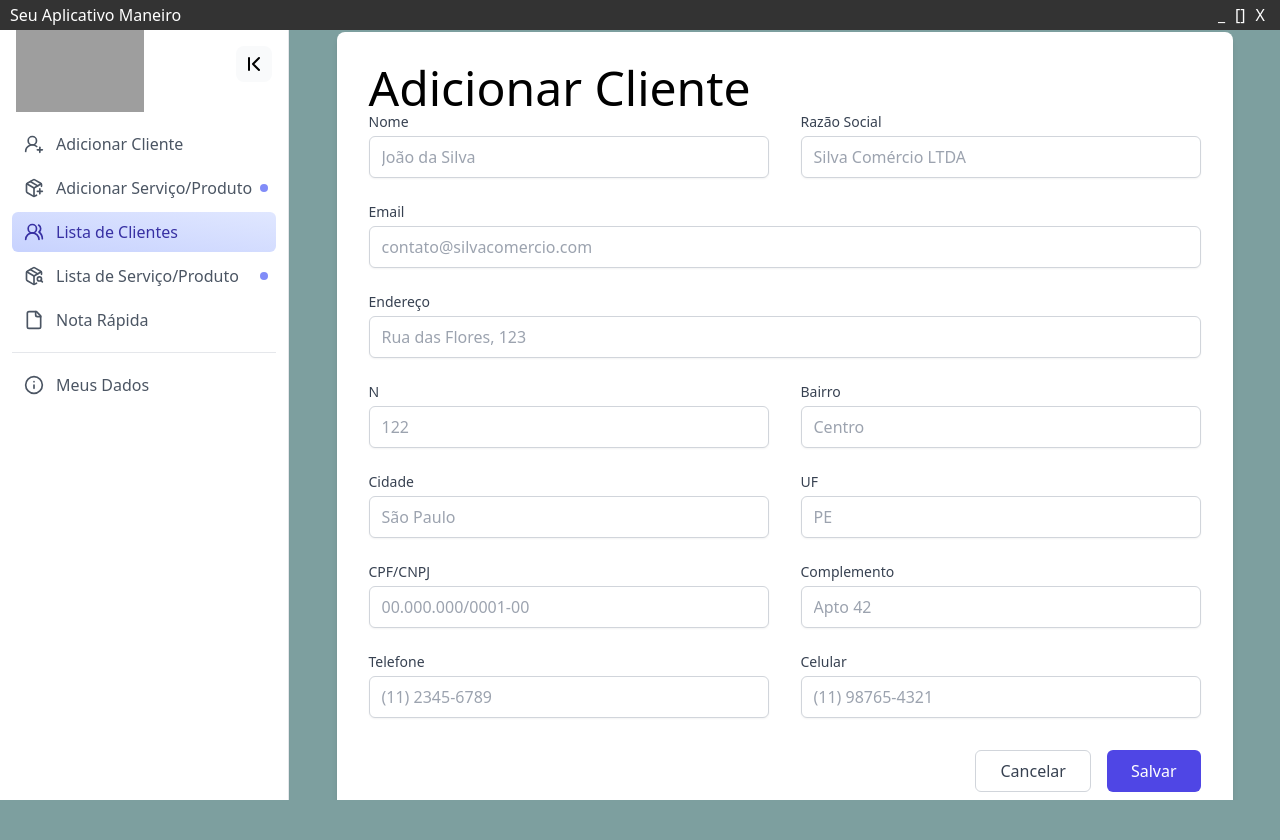
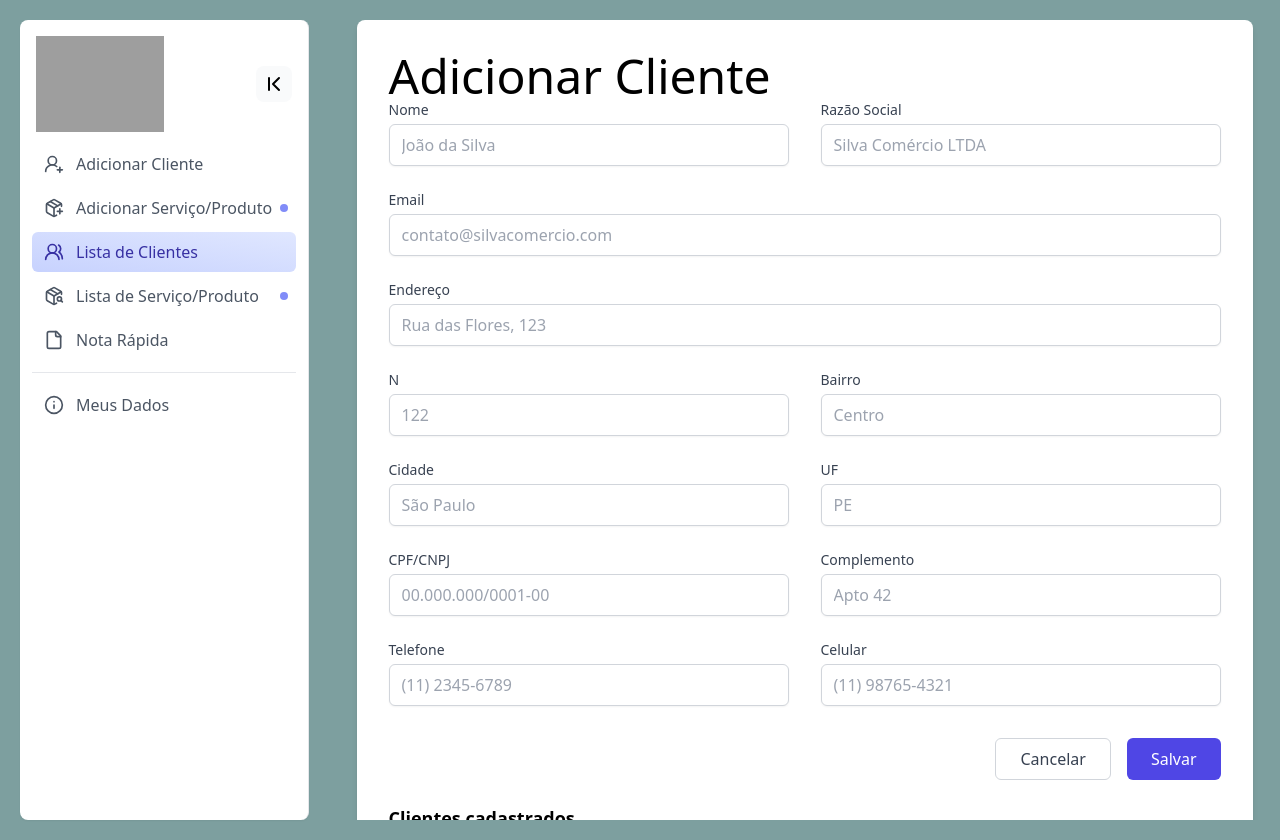
Before and after one commit to Jonathan753/DataPrint, a React (Vite) app: page / in a window 1280 px wide. Before the commit the page ends 800 px from the top, so only its background shows below. Built offline with nearby package versions, Linux system fonts and the light colour scheme; grey boxes are pictures that could not be loaded.

Commit message:
Ajuste no CSS da Sidebar

```diff
--- a/src/App.tsx
+++ b/src/App.tsx
@@ -34,15 +34,15 @@ function App() {
             <SidebarItem to="my-info" icon={<Info size={20} />} text="Meus Dados" />
           </Sidebar>
           {/* conteudo da pagina */}
-          <div className='title-bar'>
+          {/* <div className='title-bar'>
             <div className='title'>Seu Aplicativo Maneiro</div>
             <div className='window-controls'>
               <button id="minimize-btn">_</button>
               <button id="max-unmax-btn">[]</button>
               <button id="close-btn">X</button>
             </div>
-          </div>
-          <div className='flex-1 h-screen overflow-y-auto p-8'>
+          </div> */}
+          <div className='flex-1 h-screen overflow-y-auto m-5'>
             <div className='max-w-4xl mx-auto'>
               <div className="bg-white p-8 rounded-lg shadow-md">
                 <Routes>
--- a/src/layout/Sidebar.tsx
+++ b/src/layout/Sidebar.tsx
@@ -17,8 +17,8 @@ const Sidebar = ({ children }: SidebarProps) => {
    const [expanded, setExpanded] = useState(true);
 
    return (
-      <aside className="h-screen">
-         <nav className="h-full flex flex-col bg-white border-r shadow-sm">
+      <aside className="h-auto m-5">
+         <nav className="h-full flex flex-col bg-white border-r shadow-sm rounded-lg">
             <div className="p-4 pb-2 flex justify-between items-center">
                {/* Logo que encolhe e expande */}
                <img
```
